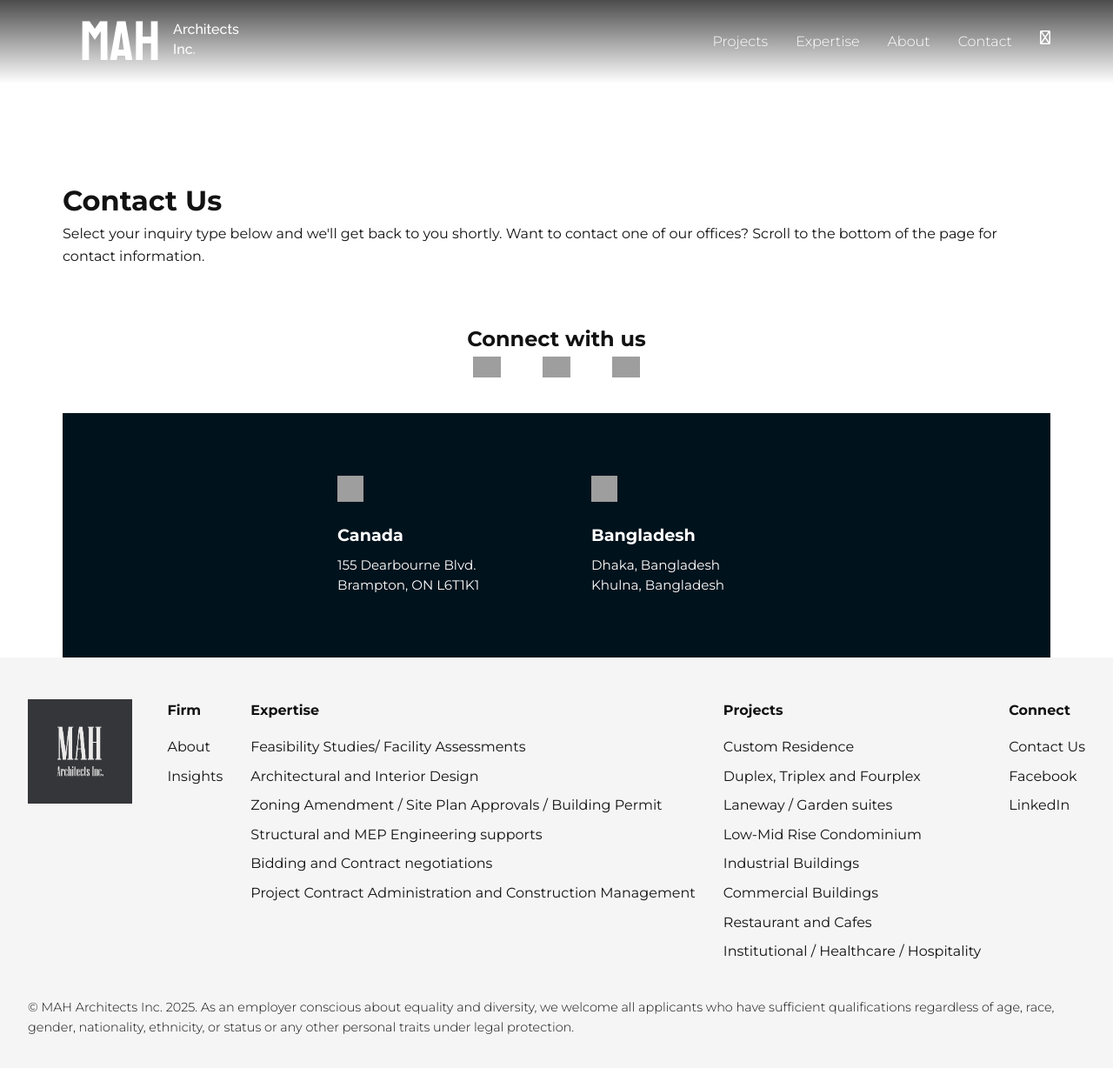
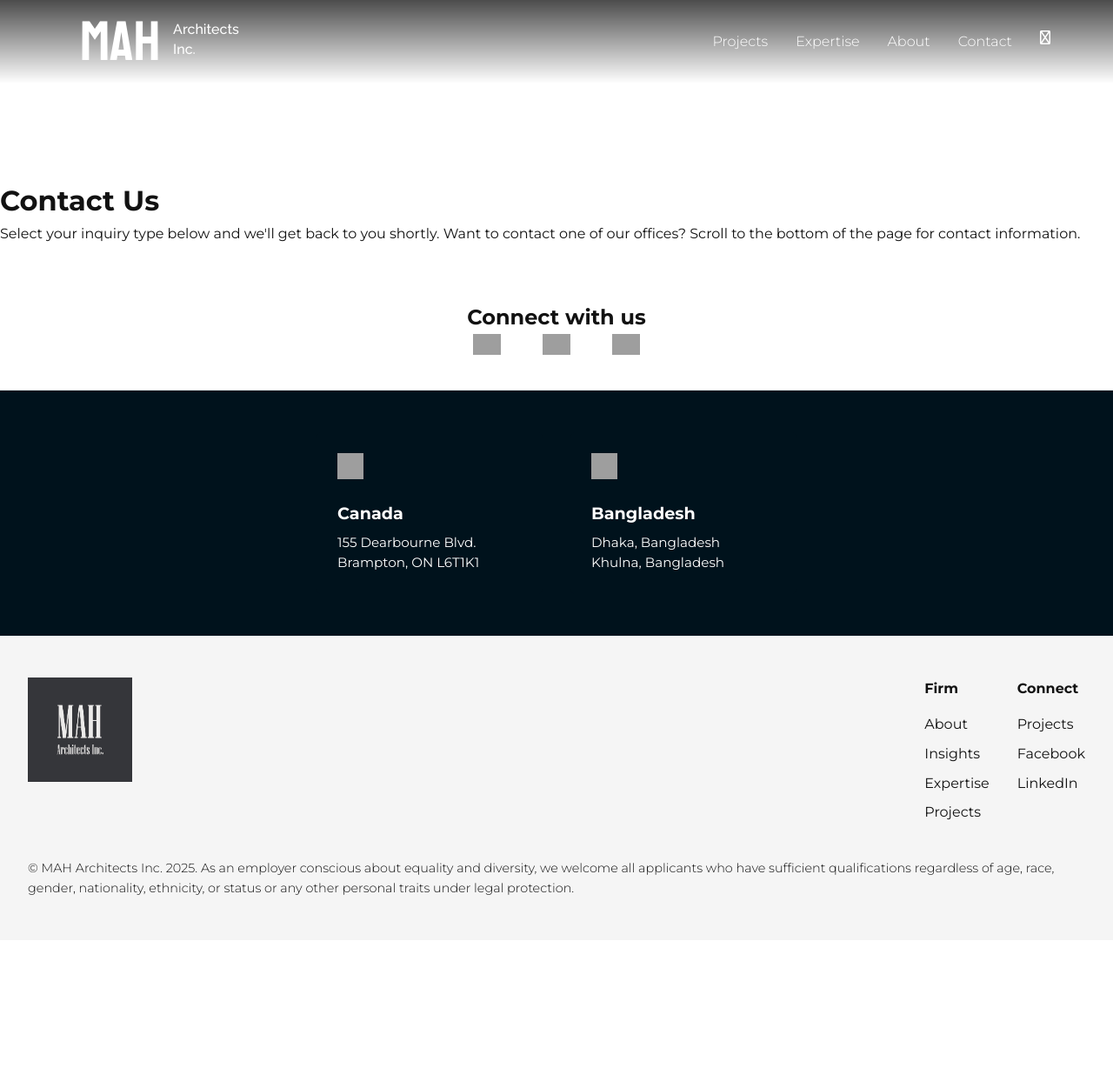
Before and after one commit to dewanmukto/mah-architects, a Jekyll site: the page built from contact.md, in a window 1280 px wide and 1241 px high. Shown: the top 1228 px of the window at 87% size. Built offline with Jekyll 4.4.1, drawn with Linux system fonts in a browser that asks for light colours; nearby versions of some CDN libraries; a script that is not in the unit is left out; grey boxes are pictures that could not be loaded.

Commit message:
layout fixes

```diff
--- a/_includes/footer.html
+++ b/_includes/footer.html
@@ -9,33 +9,13 @@
         <h4>Firm</h4>
         <a href="{{ '/about' | relative_url }}"><p>About</p></a>
         <a href="{{ '/about#insights' | relative_url }}"><p>Insights</p></a>
-      </div>
-
-      <div class="footer-col">
-        <h4>Expertise</h4>
-        <p>Feasibility Studies/ Facility Assessments</p>
-        <p>Architectural and Interior Design</p>
-        <p>Zoning Amendment / Site Plan Approvals / Building Permit</p>
-        <p>Structural and MEP Engineering supports</p>
-        <p>Bidding and Contract negotiations</p>
-        <p>Project Contract Administration and Construction Management</p>
-      </div>
-
-      <div class="footer-col">
-        <h4>Projects</h4>
-        <p>Custom Residence</p>
-        <p>Duplex, Triplex and Fourplex</p>
-        <p>Laneway / Garden suites</p>
-        <p>Low-Mid Rise Condominium</p>
-        <p>Industrial Buildings</p>
-        <p>Commercial Buildings</p>
-        <p>Restaurant and Cafes</p>
-        <p>Institutional / Healthcare / Hospitality</p>
+        <a href="{{ '/expertise' | relative_url }}"><p>Expertise</p></a>
+        <a href="{{ '/projects' | relative_url }}"><p>Projects</p></a>
       </div>
 
       <div class="footer-col">
         <h4>Connect</h4>
-        <p>Contact Us</p>
+        <a href="{{ '/contact' | relative_url }}"><p>Projects</p></a>
         <p>Facebook</p>
         <p>LinkedIn</p>
       </div>
--- a/_layouts/default.html
+++ b/_layouts/default.html
@@ -21,9 +21,7 @@
 <body>
 
   {% include navbar.html %}
-  <div class="page-wrapper">
   {{ content }}
-  </div>
   {% include footer.html %}
 
 </body>
--- a/assets/css/gallery.css
+++ b/assets/css/gallery.css
@@ -1,7 +1,7 @@
 .gallery-container {
   display: flex;
   flex-direction: row;
-  height: 100vh;
+  height: 50vh;
   overflow: hidden;
   padding: 20px;
   box-sizing: border-box;
--- a/assets/css/global.css
+++ b/assets/css/global.css
@@ -49,12 +49,6 @@ a {
 .value-links a,
 .alt-text p {
   font-weight: 400;
-}
-
-.page-wrapper {
-  max-width: 1200px;
-  margin: 0 auto;
-  padding: 0 2rem;
 }
 
 
```
Also changed, not shown: index.md (+2 -2 lines).
